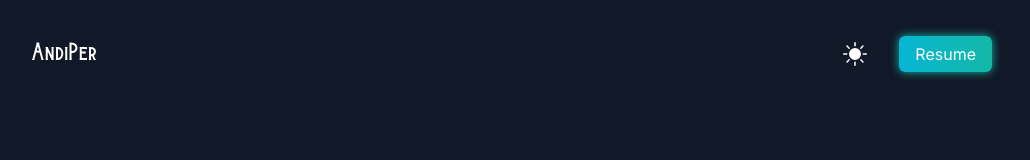
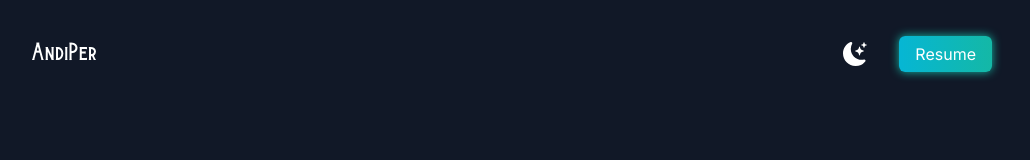
Before and after one commit to andi-per/react-porto, a Next.js app: page / in a window 1280 px wide. Shown: the top 160 px of the page, without its empty margins (128-1158 px from the left). Built offline with nearby package versions, Linux system fonts and the light colour scheme.

Commit message:
fix icon theme

```diff
--- a/app/page.js
+++ b/app/page.js
@@ -15,6 +15,9 @@ import { useState } from "react";
 
 export default function Home() {
   const [darkMode, setDarkMode] = useState(true);
+
+  const changeTheme = () => setDarkMode((darkMode) => !darkMode);
+
   return (
     <div className={darkMode ? "dark" : ""}>
       <main className="transition-colors dark:bg-gray-900 bg-gray-200 px-10 md:px-20 lg:px-40 ">
@@ -24,15 +27,15 @@ export default function Home() {
             <ul className="flex items-center">
               <li>
                 {darkMode ? (
+                  <BsFillMoonStarsFill
+                    className="cursor-pointer text-2xl"
+                    style={{ color: "white" }}
+                    onClick={changeTheme}
+                  />
+                ) : (
                   <BsSunFill
                     className="cursor-pointer text-2xl"
-                    style={{ color: "white" }}
-                    onClick={() => setDarkMode(!darkMode)}
-                  />
-                ) : (
-                  <BsFillMoonStarsFill
-                    className="cursor-pointer text-2xl"
-                    onClick={() => setDarkMode(!darkMode)}
+                    onClick={changeTheme}
                   />
                 )}
               </li>
```
